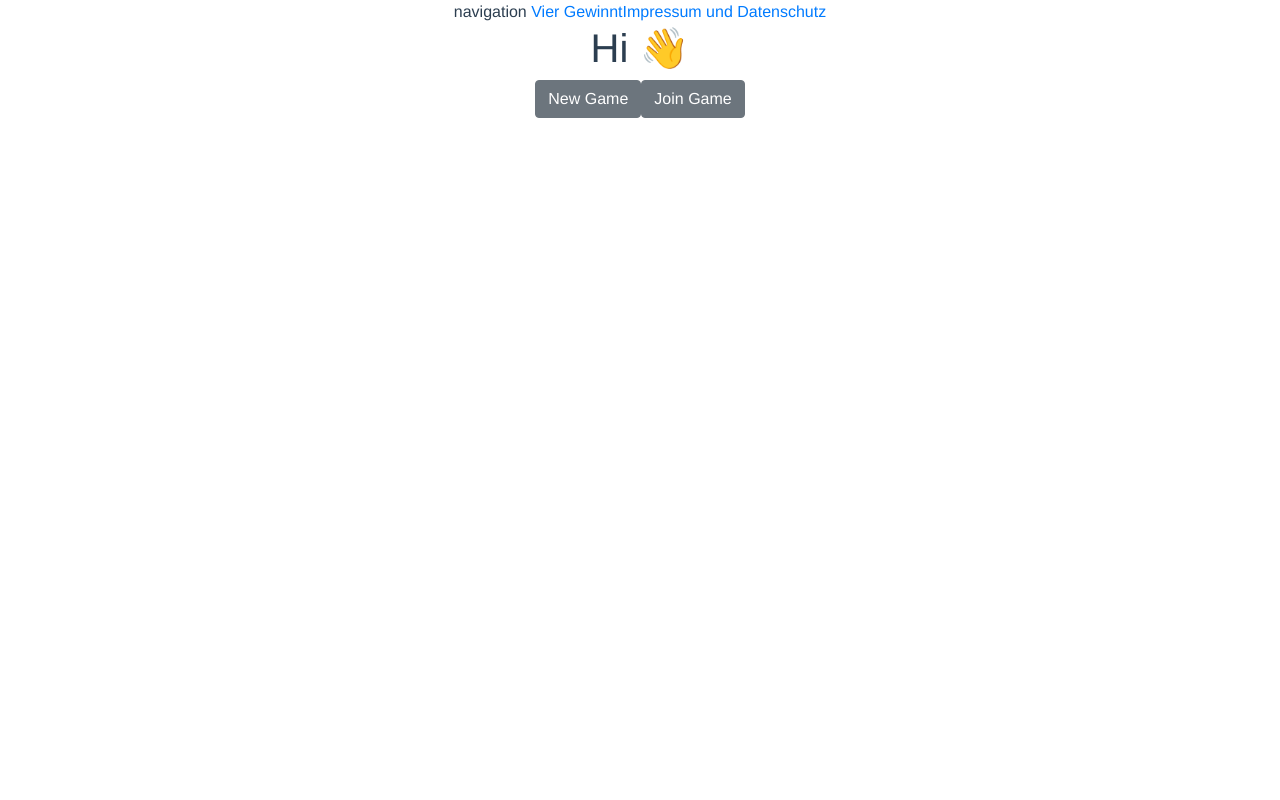
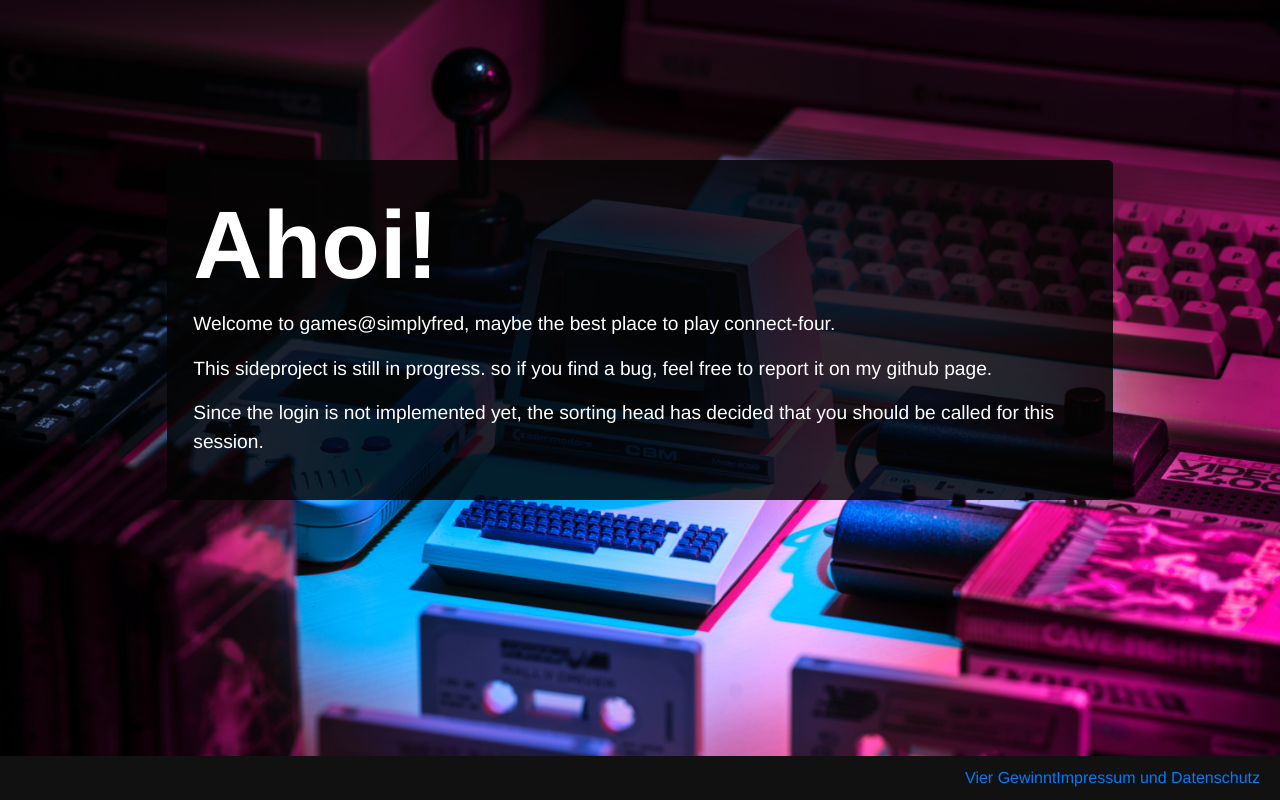
Before and after one commit to sjfrhafe/connect-four, a Vue app in the folder frontend/: page /#/ in a window 1280 px wide. Built offline with nearby package versions, Linux system fonts and the light colour scheme; no server answers.

Commit message:
frontend welcome message

```diff
--- /dev/null
+++ b/frontend/src/components/Background.vue
@@ -0,0 +1,31 @@
+<template>
+  <div class="background">
+      <div class="large"></div>
+  </div>
+</template>
+
+<script>
+export default {
+
+}
+</script>
+
+<style scoped>
+.background, .large{
+    height: 100vh;
+    width: 100vw;
+    background-color: gray;
+}
+
+.background{
+    position: fixed;
+    top: 0;
+    left: 0;
+    z-index: -1;
+}
+
+.large{
+    background-size: cover;
+    background-image: url('~@/assets/game.jpg');
+}
+</style>
--- a/frontend/src/components/Navigation.vue
+++ b/frontend/src/components/Navigation.vue
@@ -1,6 +1,5 @@
 <template>
-  <div>
-      navigation
+  <div class='navigation'>
       <router-link to='/'>Vier Gewinnt</router-link>
       <router-link to='/impressum'>Impressum und Datenschutz</router-link>
   </div>
@@ -13,5 +12,13 @@
 </script>
 
 <style>
-
+.navigation{
+  position: fixed;
+  left: 0;
+  bottom: 0;
+  background-color: #111;
+  width: 100vw;
+  padding: 10px 20px;
+  text-align: right;
+}
 </style>
--- a/frontend/src/router/index.js
+++ b/frontend/src/router/index.js
@@ -16,7 +16,7 @@
     component: () => import('../views/Impressum.vue')
   },
   {
-    path: '/play/:key',
+    path: '/play/:joinToken',
     name: 'Play',
     component: () => import('../views/Play.vue')
   }
--- a/frontend/src/views/Home.vue
+++ b/frontend/src/views/Home.vue
@@ -1,16 +1,30 @@
 <template>
   <div class="home">
-    <h1>Hi {{$store.getters.me.name}} 👋</h1>
-    <b-button @click='createGame'>New Game</b-button>
-    <b-button @click="joinGame">Join Game</b-button>
+    <background />
+      <div class="contrast">
+
+        <h1>Ahoi!</h1>
+        <p>Welcome to games@simplyfred, maybe the best place to play connect-four. </p>
+        <p>This sideproject is still in progress. so if you find a bug, feel free to report it on my github page.</p>
+        <p>Since the login is not implemented yet, the sorting head has decided that you should be called <span class="name">{{$store.getters.me.name}}</span> for this session. </p>
+        <!-- <b-button bock @click='createGame'>New Game</b-button>
+        <hr>
+        <b-input v-model="key" class='mb-2'></b-input>
+        <b-button block @click="joinGame(key)">Join Game</b-button> -->
+      </div>
   </div>
 </template>
 
 <script>
+import Background from '@/components/Background.vue'
 
 export default {
   name: 'Home',
+  data: () => ({
+    key: ''
+  }),
   components: {
+    Background
   },
   methods: {
     createGame(){
@@ -23,8 +37,8 @@
         .then(data => data.text())
         .then(this.navigateToGame)
     },
-    navigateToGame(key){
-      this.$router.push({name: 'Play', params: {key}})
+    navigateToGame(joinToken){
+      this.$router.push({name: 'Play', params: {joinToken}})
     }
   },
   mounted(){
@@ -32,3 +46,33 @@
   }
 }
 </script>
+
+<style scoped>
+.home{
+  display: inline-block;
+  width: 100%;
+  max-width: 800pt;
+  color: white;
+  text-align: left;
+  padding: 20vh 60px;
+}
+
+.home .contrast{
+  padding: 20pt;
+  background-color: rgba(4, 4, 4, 0.837);
+  border-radius: 4pt;
+}
+
+.home .contrast h1{
+  font-weight: bold;
+  font-size: 6em;
+}
+
+.home .contrast p{
+  font-size: 1.2em;
+}
+
+.home .contrast p .name{
+  color: rgb(239, 84, 151);
+}
+</style>
--- a/frontend/src/views/Play.vue
+++ b/frontend/src/views/Play.vue
@@ -1,7 +1,12 @@
 <template>
-  <div>
-      <p>hello</p>
-      this is the key: {{key}}
+  <div class="play">
+      <ul>
+          <li v-for='player in players' :key="player.id">{{player}}</li>
+      </ul>
+
+      <div>{{state}}</div>
+
+      <b-button @click='addOne'>Count++ {{count}}</b-button>
   </div>
 </template>
 
@@ -10,25 +15,42 @@
 
 export default {
     data: () => ({
-        key: null,
-        socket: null
+        joinToken: null,
+        socket: null,
+        players: [],
+        state: {}
     }),
     created(){
-        this.key = this.$route.params.key
-        console.log(this.key)
+        this.joinToken = this.$route.params.joinToken
+
         this.socket = io('ws://localhost:3000', {
             transports: ['websocket'],
             path: '/gamews',
-            auth: {token: this.key}
+            auth: {token: this.joinToken}
         })
-        this.socket.on('message', console.log)
-        setInterval(() => {
-            this.socket.emit('message', 'was geht ab')
-        }, 3000)
+
+        this.socket.on('update-playerlist', players => {
+            this.players = JSON.parse(players)
+        })
+
+        this.socket.on('set-state', state => {
+            this.state = state
+        })
+
+        this.socket.onclose = () => this.$router.push({name: 'Home'})
+    },
+    methods: {
+        addOne(){
+            this.socket.emit('add-one')
+        }
     }
 }
 </script>
 
 <style>
-
+.play{
+    padding: 20px;
+  display: inline-block;
+  max-width: 400pt;
+}
 </style>
```
Also changed, not shown: frontend/src/assets/game.jpg (added).
